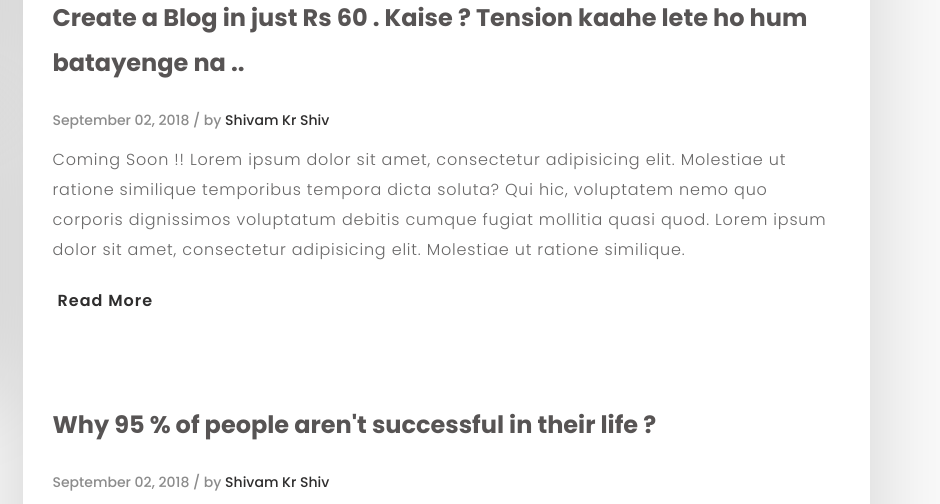
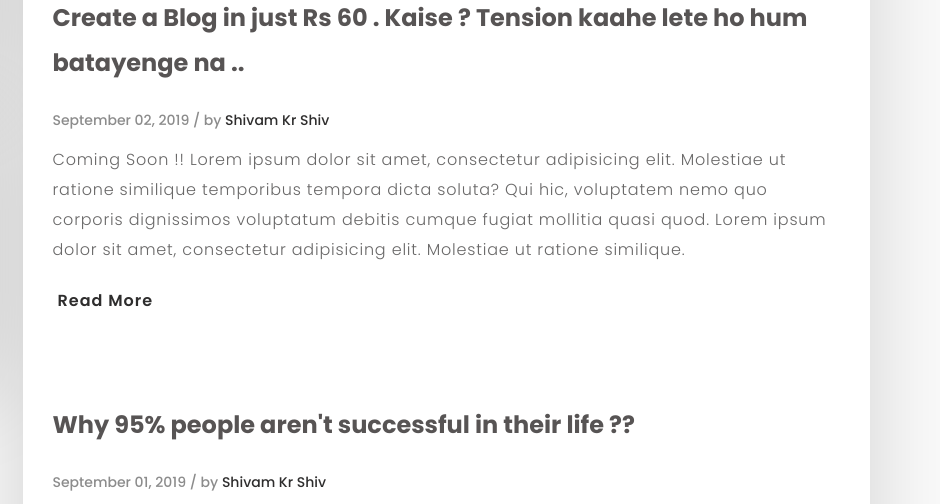
Before and after one commit to shivamshivk/My_Blog, a plain HTML site: page index.html in a window 1280 px wide. Shown: the part 205-709 px from the top of the page, 340-1280 px from the left. Drawn offline with Linux system fonts and the light colour scheme.

Commit message:
Updating 5

```diff
--- a/index.html
+++ b/index.html
@@ -147,7 +147,7 @@
                                     <a href="single.html"><h1 onclick="passValues(p_title,date,author,post)">Create a Blog in just Rs 60 . Kaise ? Tension kaahe lete ho hum batayenge na ..</h1></a>
                                   </div>
                                   <div class="post-info">
-                                    <span>September 02, 2018 / by <a href="#" target="_blank">Shivam Kr Shiv</a></span>
+                                    <span>September 02, 2019 / by <a href="#" target="_blank">Shivam Kr Shiv</a></span>
                                   </div>
                                   <p><span >Coming Soon !! </span>Lorem ipsum dolor sit amet, consectetur adipisicing elit. Molestiae ut ratione similique temporibus tempora dicta soluta? Qui hic, voluptatem nemo quo corporis dignissimos voluptatum debitis cumque fugiat mollitia quasi quod. Lorem ipsum dolor sit amet, consectetur adipisicing elit. Molestiae ut ratione similique.</p>
                                   <a href="single.html" class="button button-style button-anim fa fa-long-arrow-right"><span>Read More</span></a>
@@ -155,19 +155,24 @@
 
 
 
+                                              <!-- Blog Post Start -->
                                 <!-- Blog Post Start -->
                                 <div class="col-md-12 blog-post">
                                     <div class="post-title">
-                                      <a href="single.html"><h1>Why 95 % of people aren't successful in their life ?</h1></a>
+                                      <script>
+                                        var p_title = "Why 95% people aren't successful in their life ??";
+                                        var date = "01 September ' 2019";
+                                        var author = "Shivam Kr Shiv";
+                                        var post = "Coming Soon !!";
+                                      </script>
+                                      <a href="single.html"><h1 onclick="passValues(p_title,date,author,post)">Why 95% people aren't successful in their life ??</h1></a>
                                     </div>
                                     <div class="post-info">
-                                    	<span>September 02, 2018 / by <a href="#" target="_blank">Shivam Kr Shiv</a></span>
+                                      <span>September 01, 2019 / by <a href="#" target="_blank">Shivam Kr Shiv</a></span>
                                     </div>
                                     <p><span >Coming Soon !! </span>Lorem ipsum dolor sit amet, consectetur adipisicing elit. Molestiae ut ratione similique temporibus tempora dicta soluta? Qui hic, voluptatem nemo quo corporis dignissimos voluptatum debitis cumque fugiat mollitia quasi quod. Lorem ipsum dolor sit amet, consectetur adipisicing elit. Molestiae ut ratione similique.</p>
                                     <a href="single.html" class="button button-style button-anim fa fa-long-arrow-right"><span>Read More</span></a>
                                 </div>
-                                <!-- Blog Post End -->
-
 
 
                                 <div class="col-md-12 text-center">
```
